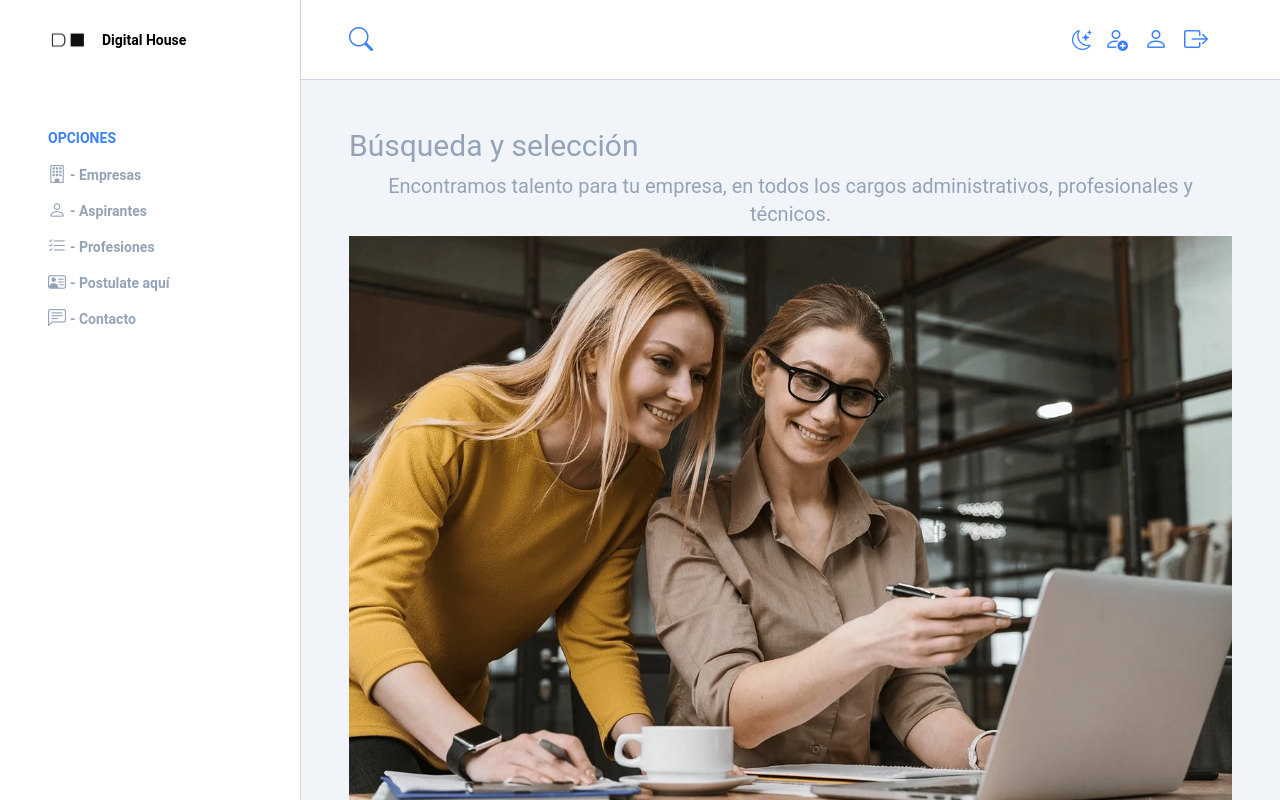
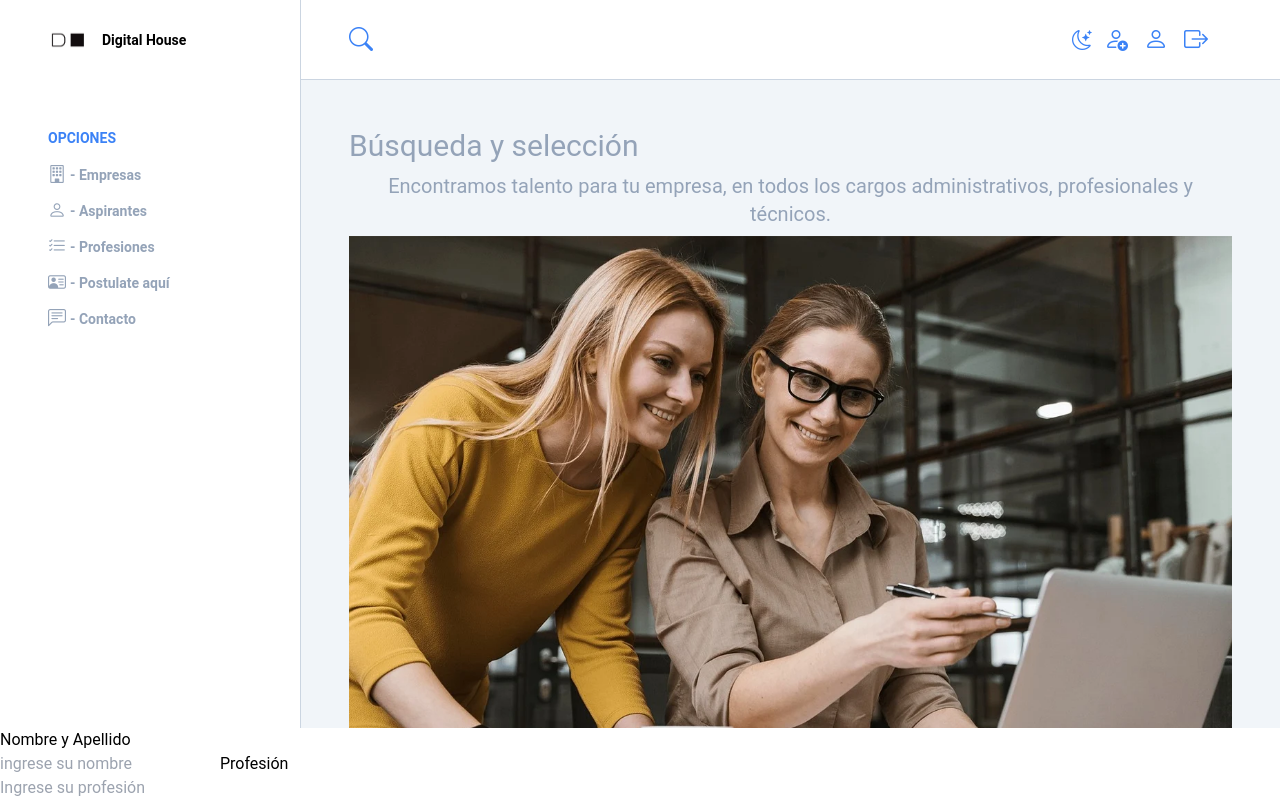
Before and after one commit to Seiseishon/Challeng-DH, a React (Vite) app in the folder front-end/: page /Formulario in a window 1280 px wide. Built offline with nearby package versions, Linux system fonts and the light colour scheme; no server answers.

Commit message:
poquitito de formulario

```diff
--- a/front-end/src/App.jsx
+++ b/front-end/src/App.jsx
@@ -2,6 +2,7 @@
 import MenuWrap from "./components/menuWrap";
 import ContentWrap from "./components/contentWrap";
 import Logo from "./components/Logo";
+import Formulario from "./components/Formulario";
 
 export default function App() {
   return (
@@ -20,6 +21,8 @@
       {/*Sección contenido*/}
       <ContentWrap />
       {/*Fin Sección contenido*/}
+      <Formulario />
+      {/* Formulario */}
     </div>
   );
 }
--- /dev/null
+++ b/front-end/src/components/Formulario.jsx
@@ -0,0 +1,12 @@
+export default function Formulario() {
+    return (
+      <section>
+        <form>
+            <label>Nombre y Apellido</label>
+            <input placeholder = 'ingrese su nombre' type = 'text'></input>
+            <label>Profesión</label>
+            <input placeholder = 'Ingrese su profesión' type = 'text'></input>
+        </form>
+      </section>
+    );
+  }
```
Also changed, not shown: 1 other file (tests, documents, lock files or other folders).
